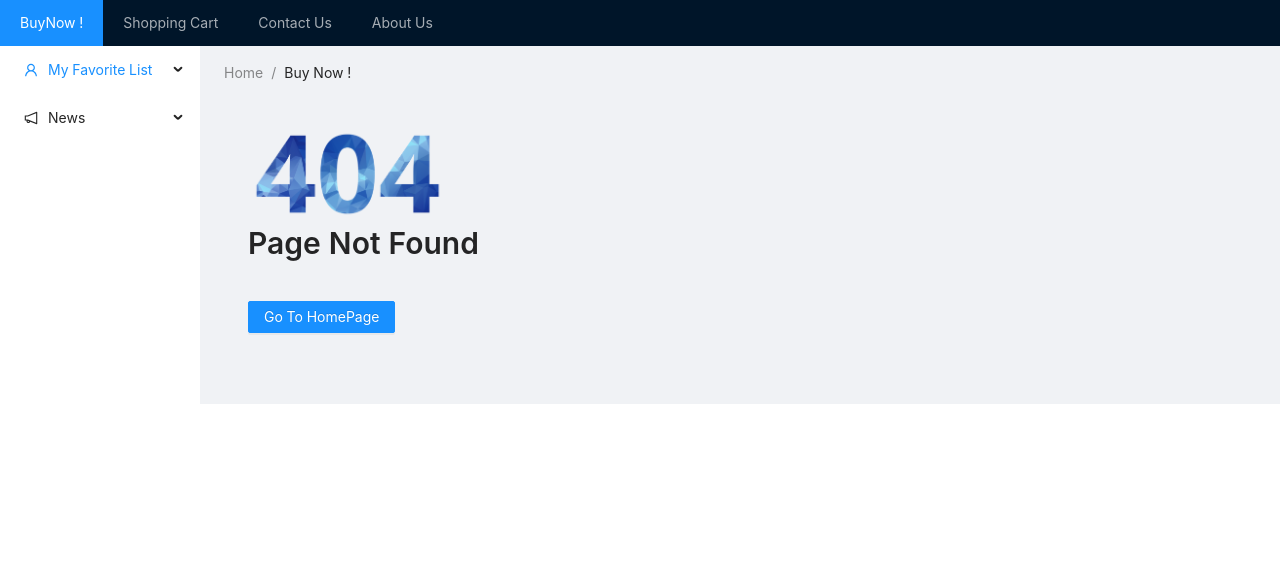
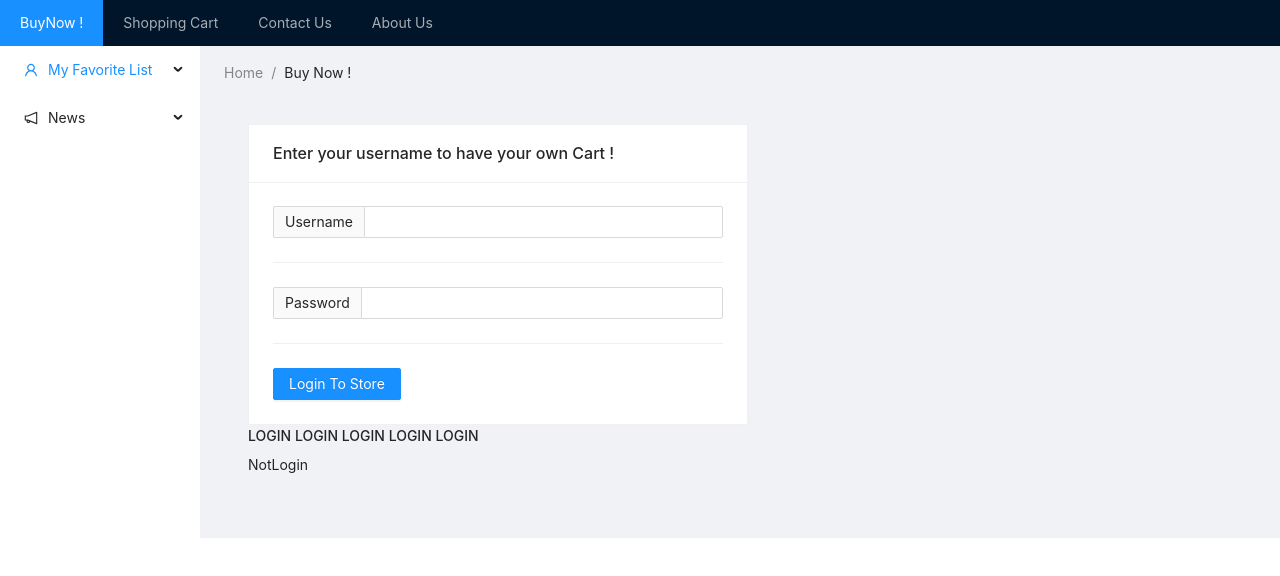
Before and after one commit to HomayounFakhar/final, a React (Create React App) app: page /Login in a window 1280 px wide. Before the commit this address had no page. Shown: the top 576 px of the page. Built offline with nearby package versions, Linux system fonts and the light colour scheme.

Commit message:
Login Page -- Step-1

```diff
--- a/src/components/App.js
+++ b/src/components/App.js
@@ -4,6 +4,8 @@ import BuyNow from './../pages/BuyNow';
 import Page404 from './../pages/Page404';
 import MainPage from './../pages/MainPage';
 import Product from './../pages/Product';
+import Login from './../pages/Login';
+
 import firebase from '../pages/firebase';
 
 //
@@ -22,12 +24,14 @@ import { Layout, Menu, Breadcrumb, Typography } from 'antd';
 import { UserOutlined, LaptopOutlined, NotificationOutlined } from '@ant-design/icons';
 import { useState } from 'react';
 
+
 const { Text ,Title}  = Typography;
 const { SubMenu } = Menu;
 const { Header, Content, Sider } = Layout;
 
 function App() {
-  const [DisNone , SetDisNone] = useState("DisNone");
+
+  // Menu Items
   const [itemF , setFItem] = useState("BuyNow !");
   const [itemS , setS2Item] = useState("Shopping Cart");
   const [itemT , setTItem] = useState("Contact Us");
@@ -35,19 +39,12 @@ function App() {
 
   const [count , setcount] = useState("Buy Now !");
 
+  // Addressing
   function RouteName(event) {
-
-    console.log(event.item.props.names);
     setcount(event.item.props.names);
-
-    if (event.item.props.names == "BuyNow !") {
-       console.log("In IF");
   }
-}
 
 return(
-
-
 
   <Router>
 
@@ -111,10 +108,10 @@ return(
 
         <Switch>
         <Route exact path="/" component={MainPage} />
-          <Route path="/BuyNow" component={BuyNow} />
-          <Route path="/AboutMe" component={AboutMe} />
-          <Route exact path="/Product" component={Product} />
-
+          <Route exact path="/BuyNow" component={BuyNow} />
+          <Route exact path="/AboutMe" component={AboutMe} />
+          <Route exact path="/Login" component={Login} />
+          <Route path="/Product" component={Product} />
           <Route path="*" component={Page404} />
 
 				</Switch>
--- a/src/context/Storage.js
+++ b/src/context/Storage.js
@@ -2,7 +2,7 @@ import React, { useState } from 'react';
 
 const initalState = {
 Username : 'NotLogin',
-passworld: '12345'
+password : '12345'
 };
 
 export const Context = React.createContext();
--- a/src/pages/BuyNow.js
+++ b/src/pages/BuyNow.js
@@ -1,7 +1,5 @@
 import React , { useState } from 'react';
-import { Table ,Typography  , Divider , Layout ,Space,Card ,Button} from 'antd';
-import { Image } from 'antd';
-import Img1 from './../img/Online.png'
+import {Image, Table ,Typography  , Divider , Layout ,Space,Card ,Button} from 'antd';
 import firebase from './firebase'
 
 const { Text } = Typography;
--- /dev/null
+++ b/src/pages/Login.js
@@ -0,0 +1,49 @@
+import React , { useContext, useState } from 'react';
+import { Context } from '../context/Storage'
+import { Input , Card ,Divider , Button } from 'antd';
+
+
+const Login = () => {
+
+   const [state, setState] = useContext(Context);
+
+   const [Username, SetUsername] = useState('')
+
+
+   ///
+   const initalState = {
+    Username : Username,
+    passworld: '12345'
+    };
+
+    function test () {
+     console.log("------");
+    setState(initalState);
+    ////
+
+}
+
+    return (
+    <>
+
+<Card title="Enter your username to have your own Cart !" style={{ width: 500 }}>
+
+<Input Key="Username" addonBefore="Username " onChange={event => SetUsername(event.target.value)} />
+<Divider></Divider>
+<Input Key="Password" addonBefore="Password  " />
+<Divider></Divider>
+<Button onClick={test} type="primary">Login To Store</Button>
+
+</Card>
+
+        <h1 >LOGIN LOGIN LOGIN LOGIN LOGIN</h1>
+        <p>{state.Username}</p>
+        <p>{state.passworld}</p>
+
+    </>
+
+
+  )
+};
+
+  export default Login;
--- a/src/pages/MainPage.js
+++ b/src/pages/MainPage.js
@@ -3,11 +3,7 @@ import { Typography ,Button} from 'antd';
 import { Image } from 'antd';
 import Online from './../img/Online.png'
 
-
-
 const { Text ,Title}  = Typography;
-
-
 
 function Page404() {
 
```
Also changed, not shown: src/pages/AboutMe.js (+2 -5 lines), src/index.js (line endings or trailing spaces).
